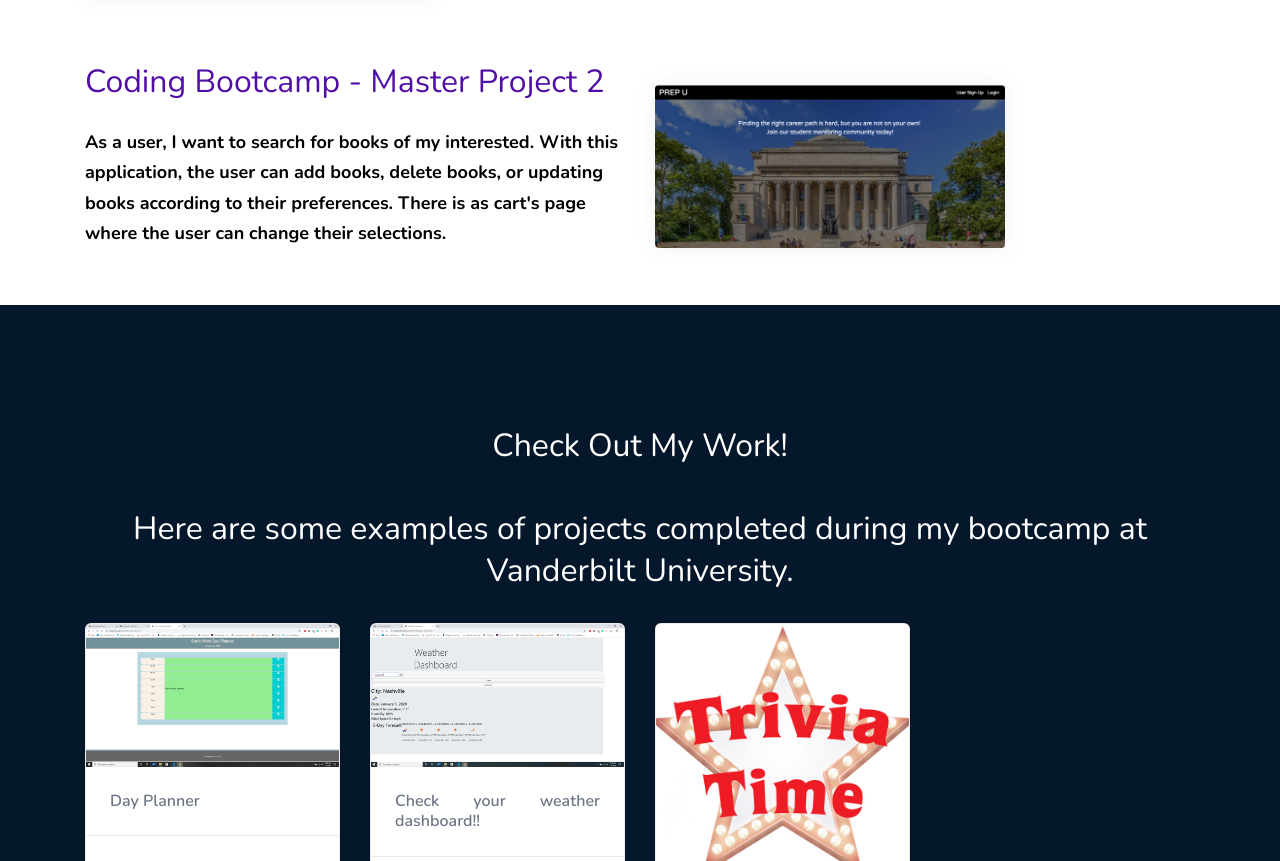
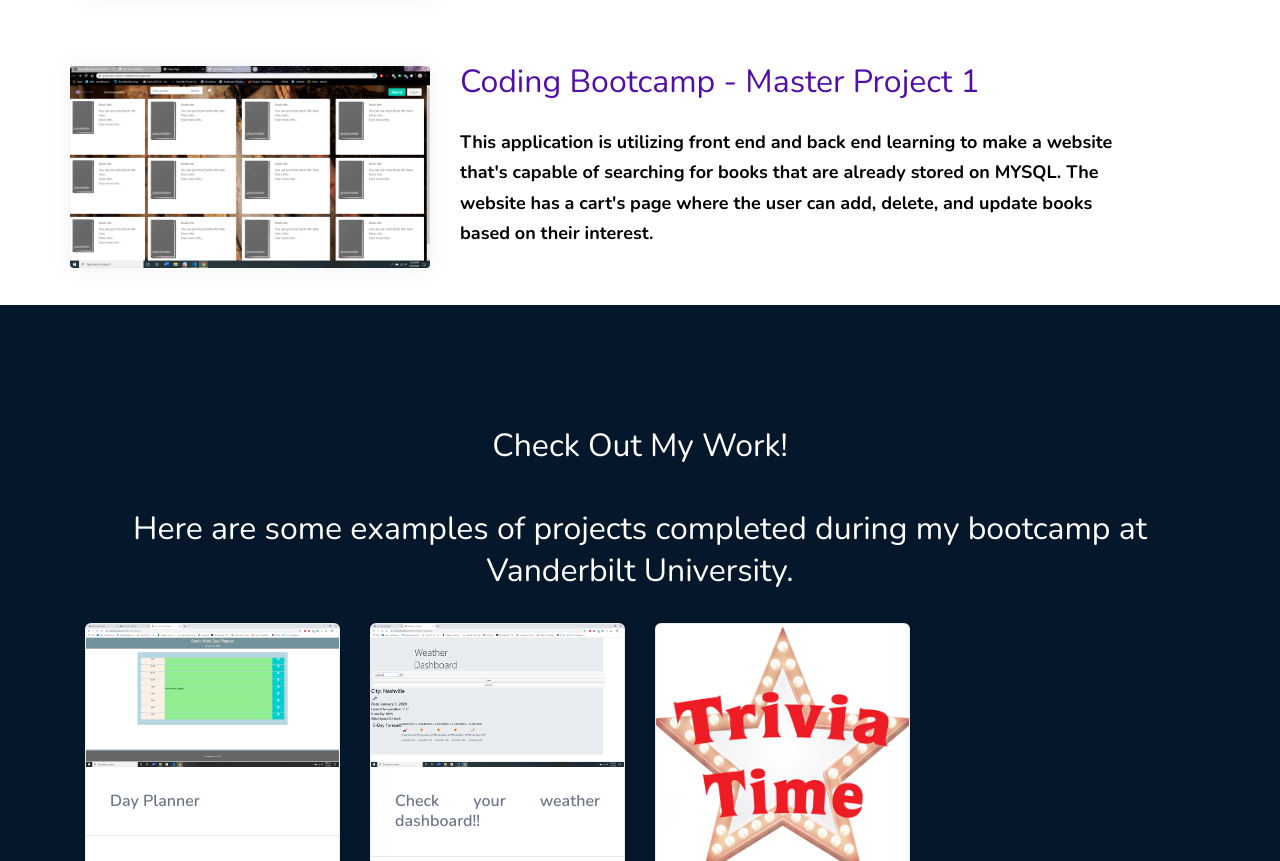
Before and after one commit to transon89/updated-porfolio-2, a plain HTML site: page index.html in a window 1280 px wide. Shown: the part 2224-3085 px from the top of the page. Drawn offline with nearby package versions, Linux system fonts and the light colour scheme; files whose address does not match are found by name.

Commit message:
updated project 2

```diff
--- a/index.html
+++ b/index.html
@@ -242,17 +242,21 @@
             <section class="slice slice-sm bg-white">
                 <div class="container">
                     <div class="row row-grid align-items-center">
-                        <div class="col-md-6 col-lg-6">
+                        <div class="row row-grid align-items-center" id="about">
+                            <div class="col-md-6 col-lg-4">
+                                    <img alt="Image placeholder" src="images/img/project 2.jpg"
+                                    class="img-center img-fluid rounded shadow">
 
-                                <h2 class="heading" style="color: black; font-size: 2rem;">  <a href="https://enigmatic-caverns-54442.herokuapp.com/" target="_blank">  Coding Bootcamp - Master Project 2 </a> </h2>
+                            </div>
+                            <div class="col-md-6 col-lg-7">
 
-                                <p class="lead my-4" style="color: black; font-weight: bold; text-align: left">
-                                    As a user, I want to search for books of my interested. With this application, the user can add books, delete books, or updating books according to their preferences. There is as cart's page where the user can change their selections.
-                            </div>
-                        <div class="col-md-6 col-lg-4">
-                                <img alt="Image placeholder" src="C:\Users\User\Desktop\Homework Folder\HW2 CSS-Bootstrap\images\img\PrepU.png"
-                                    class="img-center img-fluid rounded shadow">
-                            </div>
+                                    <h2 class="heading" style="color: black; font-size: 2rem;"> <a href="https://enigmatic-caverns-54442.herokuapp.com/" target="_blank"> Coding Bootcamp - Master Project 1  </a> </h2>
+                                    <p class="lead my-4" style="color: black; font-weight: bold; text-align: left"> This application is utilizing front end and back end learning to make a website that's capable of searching for books that are already stored on MYSQL. The website
+                                    has a cart's page where the user can add, delete, and update books based on their interest.
+
+                                    </br>
+
+                                </div>
                         </div>
 
                         </div>
```
Also changed, not shown: images/img/project 2.jpg (added), theme.css.
